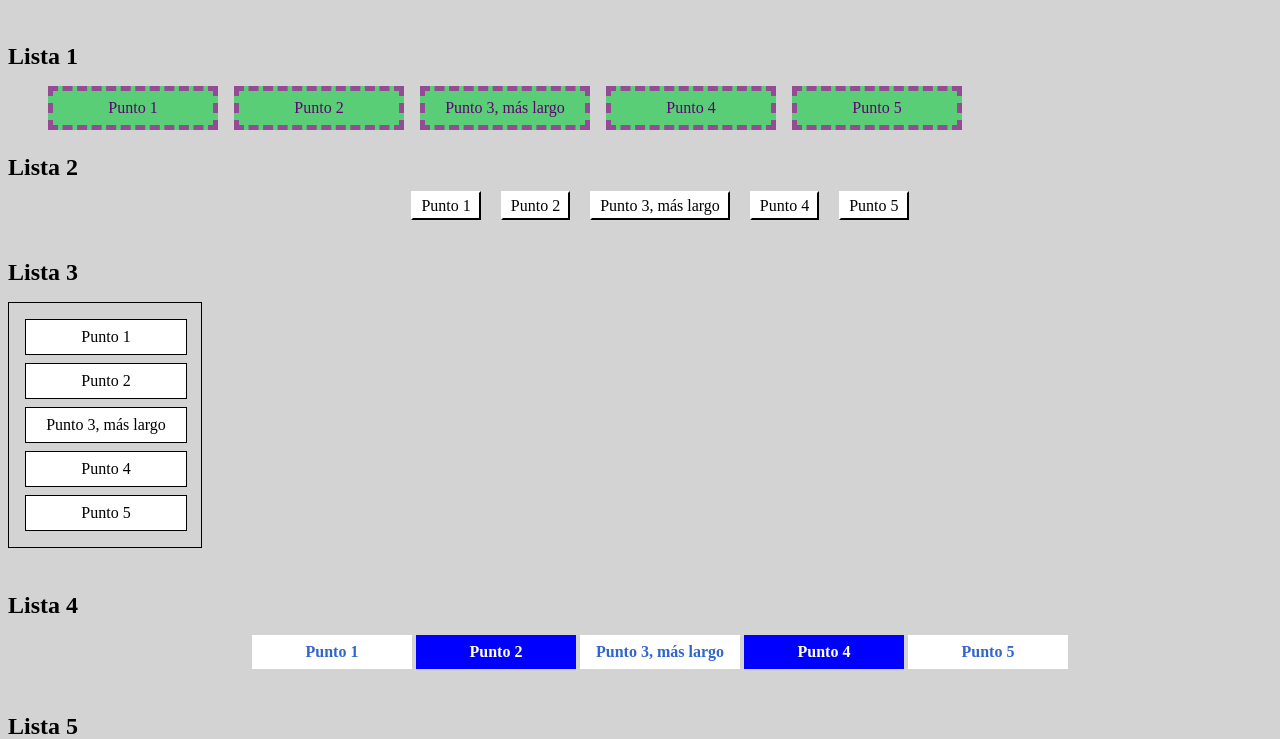
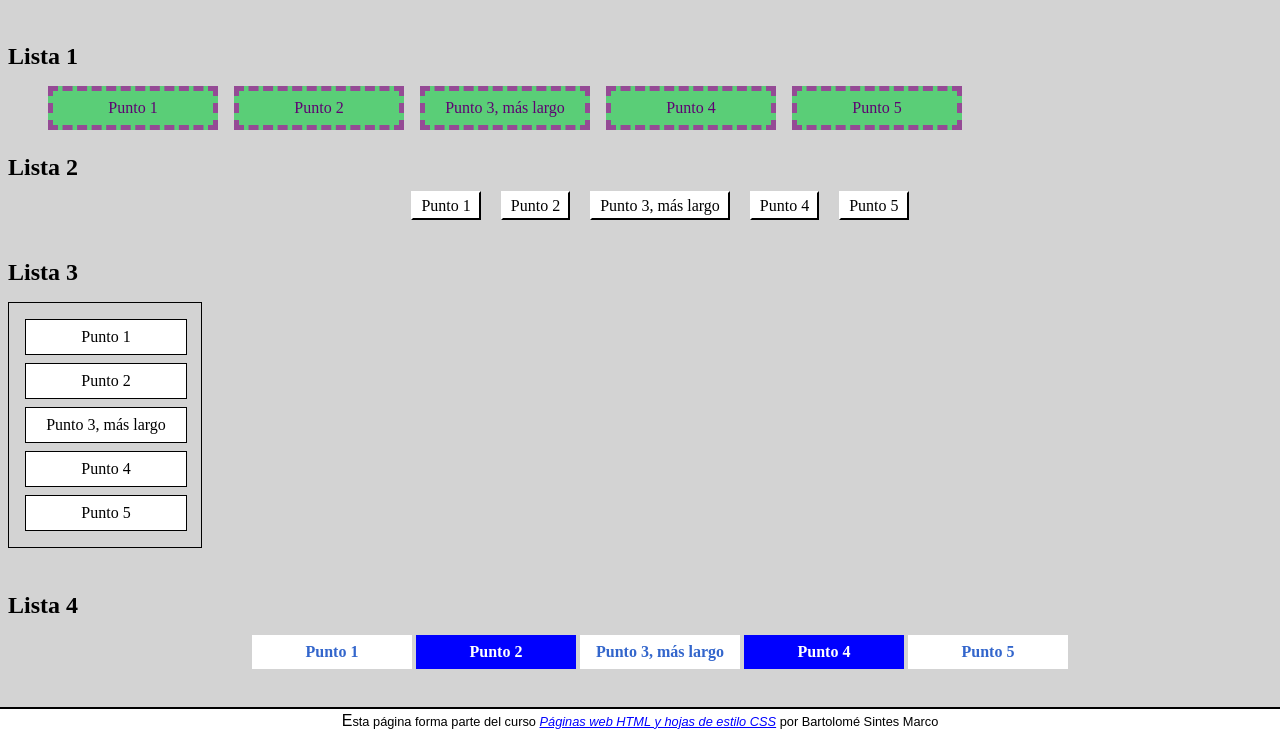
Before and after one commit to josetomas521/listas, a plain HTML site: page listas/WebContent/NewFile.html in a window 1280 px wide. Shown: the part 61-800 px from the top of the page. Drawn offline with Linux system fonts and the light colour scheme; files whose address does not match are found by name; a web font is replaced by a local one.

Commit message:
Update NewFile.html

```diff
--- a/listas/WebContent/NewFile.html
+++ b/listas/WebContent/NewFile.html
@@ -74,6 +74,10 @@
     <li title="Salir"><span class="icono-salir"></span></li>
   </ul>
 
+	<p class="mclibre">
+    Esta página forma parte del curso <a href="https://www.mclibre.org/consultar/htmlcss/"><cite>Páginas web HTML y hojas de estilo CSS</cite></a> por <cite>Bartolomé Sintes Marco</cite>
+  </p>
+
 
 </body>
 </html>
```
